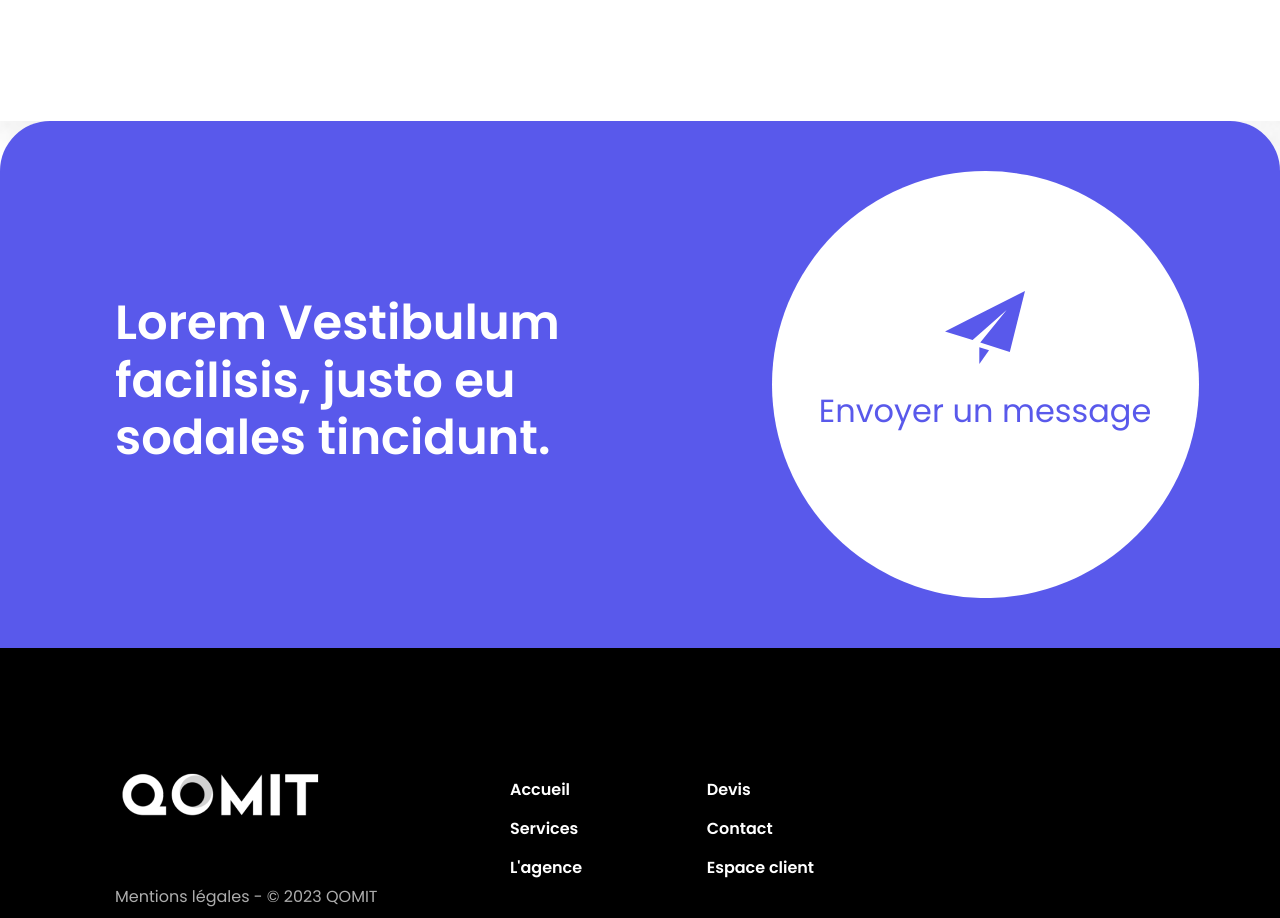
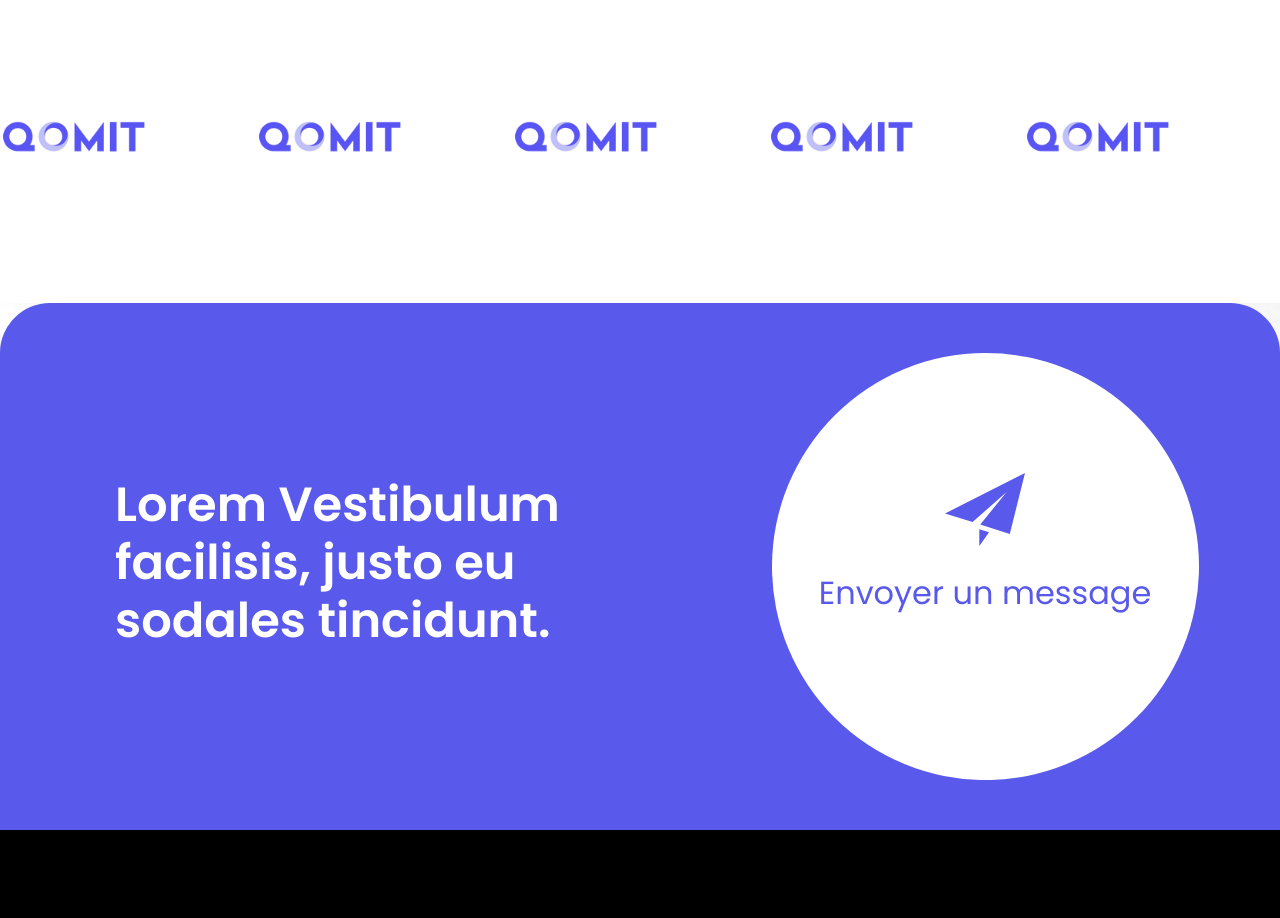
Before and after one commit to QuentinBoulay/qomit, a React (Create React App) app in the folder frontend/: page / in a window 1280 px wide. Shown: the part 4760-5678 px from the top of the page. Built offline with nearby package versions, Linux system fonts and the light colour scheme; no server answers; some icons are missing.

Commit message:
FEATURE: Brand Slider home

```diff
--- a/frontend/src/client.scss
+++ b/frontend/src/client.scss
@@ -431,6 +431,17 @@ a {
   cursor: pointer;
 }
 
+// BRAND SLIDER
+
+.brand-slider{
+  padding-bottom: 150px;
+  background-color: #fff;
+}
+
+.brand-slider img{
+  width: 150px !important;
+}
+
 // CONTACT
 
 .contact-section-container {
--- /dev/null
+++ b/frontend/src/components/client/Home/Brandslider.js
@@ -0,0 +1,44 @@
+import React, { Component } from 'react';
+import Slider from 'react-slick';
+import 'slick-carousel/slick/slick.css';
+import 'slick-carousel/slick/slick-theme.css';
+import logo from '../../../img/logo.png';
+
+class BrandSlider extends Component {
+  render() {
+    const settings = {
+      autoplay: true,
+      autoplaySpeed: 3000,
+      cssEase: 'linear', // transition linéaire
+      arrows: false,
+      dots: false,
+      infinite: true,
+      slidesToShow: 5,
+      slidesToScroll: 1,
+      responsive: [
+        {
+          breakpoint: 768,
+          settings: {
+            slidesToShow: 3
+          }
+        }
+      ]
+    };
+
+    return (
+      <div className="brand-slider">
+        <Slider {...settings}>
+          <img src={logo} alt="logo" />
+          <img src={logo} alt="logo" />
+          <img src={logo} alt="logo" />
+          <img src={logo} alt="logo" />
+          <img src={logo} alt="logo" />
+          <img src={logo} alt="logo" />
+          <img src={logo} alt="logo" />
+        </Slider>
+      </div>
+    );
+  }
+}
+
+export default BrandSlider;
--- a/frontend/src/components/client/Home/Home.js
+++ b/frontend/src/components/client/Home/Home.js
@@ -7,6 +7,7 @@ import Cases from "./Cases.js";
 import Companies from "./Companies/Companies.js";
 import Contact from "../Templates/Contact.js";
 import Footer from "../Templates/Footer.js";
+import BrandSlider from "./Brandslider.js";
 
 function Home() {
   return (
@@ -18,6 +19,7 @@ function Home() {
       <Devis />
       <Cases />
       <Companies />
+      <BrandSlider />
       <Contact />
       <Footer />
     </>
```
